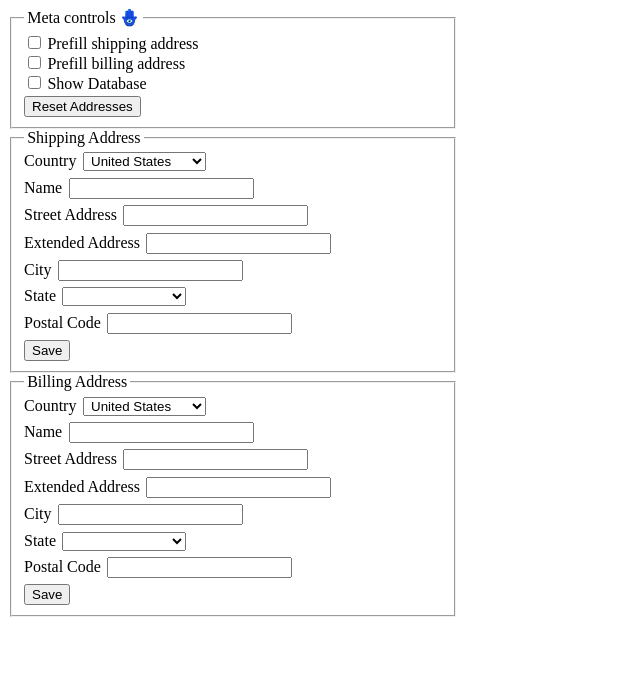
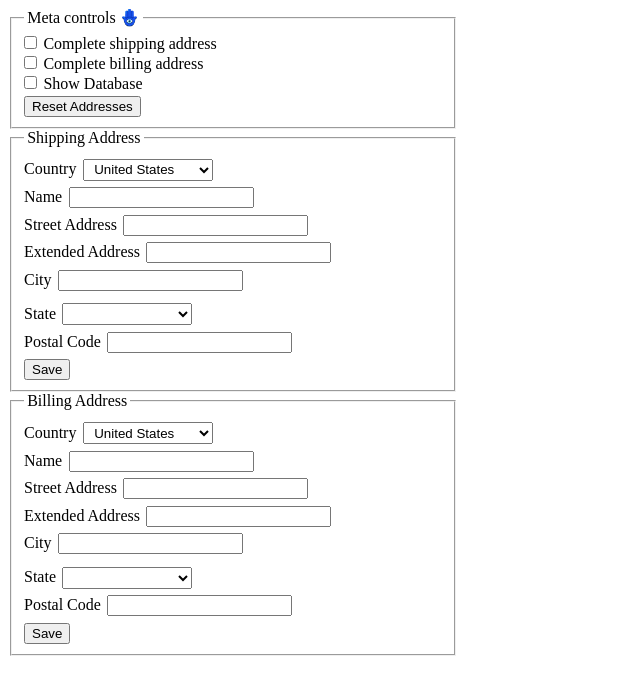
Before and after one commit to jocmp/billing-billing, a React (Create React App) app: page / in a window 1280 px wide. Shown: the top 694 px of the page, without its empty margins (0-640 px from the left). Built offline with nearby package versions, Linux system fonts and the light colour scheme.

Commit message:
Deploy action

```diff
--- a/src/AddressForm.tsx
+++ b/src/AddressForm.tsx
@@ -41,6 +41,7 @@ export function AddressForm(props: Props) {
           address={props.address}
           onSubmit={updateAddress}
         />
+        <div className="address-editor-actions">
           <button
             form={formID}
             type="submit"
@@ -57,6 +58,7 @@ export function AddressForm(props: Props) {
               Cancel
             </button>
           }
+        </div>
       </>
     );
   }
--- a/src/App.css
+++ b/src/App.css
@@ -1,9 +1,26 @@
+legend {
+  padding: 0 0.2rem;
+}
+
+label {
+  margin-right: 0.4rem;
+}
+
+input[type=checkbox] {
+  margin-right: 0.4rem;
+  margin-left: 0rem;
+}
+
+select {
+  padding: 0.1rem 0.4rem;
+}
+
 .main {
   margin: 0;
   background-color: '#FCF7ED';
   display: flex;
   flex-wrap: wrap;
-  gap: 10px;
+  gap: 0.8rem;
 }
 
 .layout {
@@ -19,26 +36,15 @@
   margin-top: 0.2rem;
 }
 
-legend {
-  padding: 0 0.2rem;
-}
-
-label {
-  margin-right: 0.4rem;
-}
-
-input[type=checkbox] {
-  margin-right: 0.4rem;
-}
-
 .selector {
-  margin-bottom: 0.4rem;
-}
-
-select {
-  padding: 0 0.2rem;
+  margin: 0.4rem 0;
 }
 
 .text-input {
   margin-bottom: 0.4rem;
 }
+
+.address-editor-actions {
+  display: flex;
+  gap: 0.4rem;
+}
--- a/src/MetaControls.tsx
+++ b/src/MetaControls.tsx
@@ -70,22 +70,22 @@ export function MetaControls({
         <div>
           <input
             type="checkbox"
-            id="shipping-default"
-            name="shipping-default"
+            id="shipping-complete"
+            name="shipping-complete"
             onChange={toggleShippingDefault}
             checked={shippingAddress.isComplete}
           />
-          <label htmlFor="shipping-default">Prefill shipping address</label>
+          <label htmlFor="shipping-complete">Complete shipping address</label>
         </div>
         <div>
           <input
             type="checkbox"
-            id="billing-prefilled"
-            name="billing-prefilled"
+            id="billing-complete"
+            name="billing-complete"
             onChange={toggleBillingPrefilled}
             checked={billingAddress.isComplete && !isBillingSameAsShipping}
           />
-          <label htmlFor="billing-prefilled">Prefill billing address</label>
+          <label htmlFor="billing-complete">Complete billing address</label>
         </div>
         <div>
           <input
```
Also changed, not shown: package.json (+5 -2 lines), 1 other file (tests, documents, lock files or other folders). Lines whose indentation alone changed are shown as unchanged.
